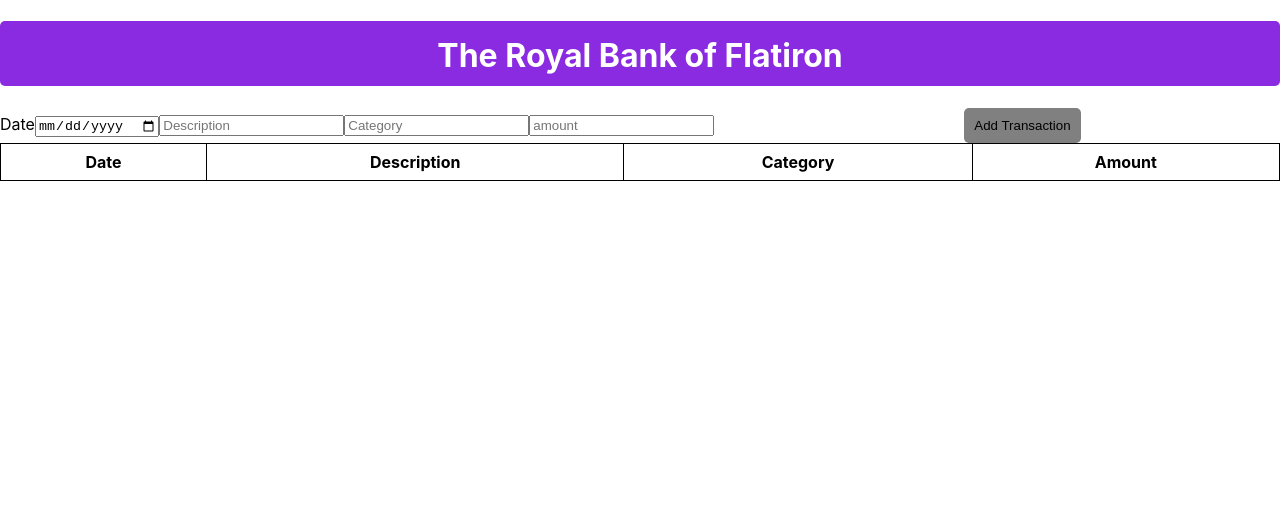
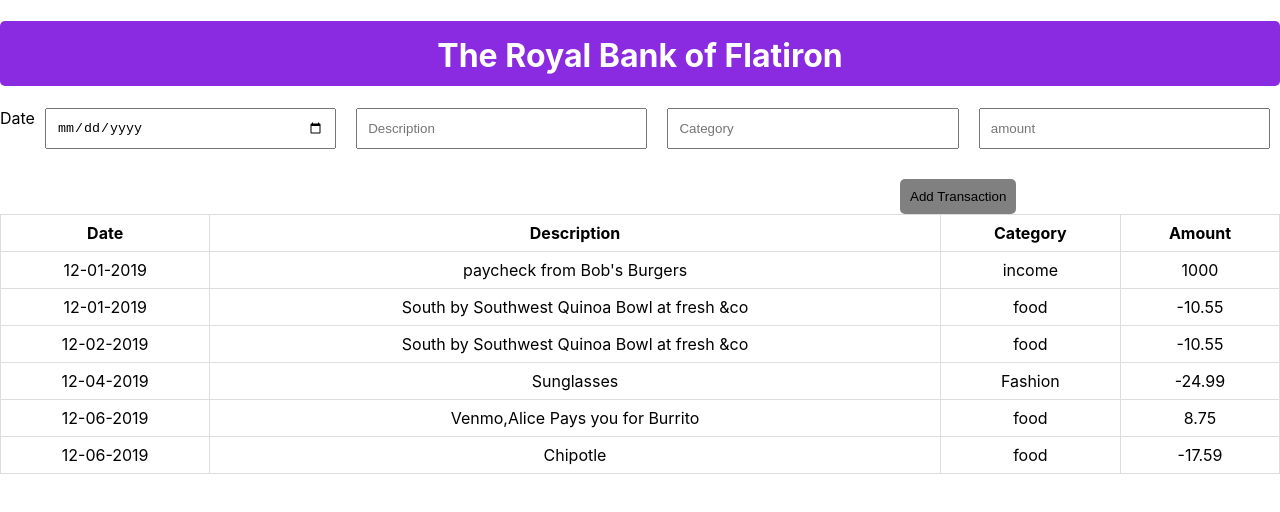
Before and after one commit to lornahmunene/bank-of-flatiron, a React (Create React App) app: page / in a window 1280 px wide. Shown: the top 512 px of the page. Built offline with nearby package versions, Linux system fonts and the light colour scheme.

Commit message:
modifys project

```diff
--- a/src/App.css
+++ b/src/App.css
@@ -25,8 +25,37 @@ thead th{
   background-color: gray;
   border-radius: 5px;
   text-align: center;
-  margin-left: 250px;
+  margin-left: 900px;
   border: none;
   padding: 10px;
+  margin-top: 20px;
 
 }
+.my-form{
+  display: flex;
+  flex-direction: row;
+}
+input{
+  flex:1;
+  margin-right: 10px;
+  padding: 10px;
+}
+
+  /* align-items: flex-start;  */
+
+
+.my-form label,
+.my-form input{
+  margin-bottom: 10px;
+}
+
+input{
+  margin-bottom: 5px;
+  margin-left: 10px;}
+
+.my-table th,
+.my-table td{
+  padding: 8px;
+  border: 1px solid #ddd;
+  text-align: center;
+}
--- a/src/Form.jsx
+++ b/src/Form.jsx
@@ -16,14 +16,21 @@ const handleSubmit=(e)=>{
     setCategory('');
     setAmount('');
   }
-  const [transactions,setTransactions]=useState([]);
-    const [date,setDate]=useState('');
+  const [transactions,setTransactions]=useState([
+  {date:"12-01-2019",description:"paycheck from Bob's Burgers",category:"income",amount:"1000"},
+  {date:"12-01-2019",description:"South by Southwest Quinoa Bowl at fresh &co",category:"food",amount:"-10.55"},
+  {date:"12-02-2019",description:"South by Southwest Quinoa Bowl at fresh &co",category:"food",amount:"-10.55"},
+  {date:"12-04-2019",description:"Sunglasses",category:"Fashion",amount:"-24.99"},
+  {date:"12-06-2019",description:"Venmo,Alice Pays you for Burrito",category:"food",amount:"8.75"},
+  {date:"12-06-2019",description:"Chipotle",category:"food",amount:"-17.59"}
+  ]);
+  const [date,setDate]=useState('');
     const [description,setDescription]=useState('');
     const [category,setCategory]=useState('');
     const [amount,setAmount]=useState('');
     return(
         <div>
-            <form onSubmit={handleSubmit}>
+            <form onSubmit={handleSubmit} className="my-form">
     <label>Date</label>
     <input type="date" placeholder='Date'value={date} onChange={(e)=>setDate(e.target.value)}/>
     <label></label>
@@ -32,9 +39,12 @@ const handleSubmit=(e)=>{
   <input type="text" placeholder='Category'value={category} onChange={(e)=>setCategory(e.target.value)} />
   <label ></label>
   <input type="number" placeholder='amount' value={amount} onChange={(e)=>setAmount(e.target.value)}/>
-  <button type="submit" class="button">Add Transaction</button>
   </form>
   <div>
+  <button type="submit" class="button">Add Transaction</button>
+  </div>
+  <div>
+
   <Table transactions={transactions}/>
   </div>
   </div>
--- a/src/Table.jsx
+++ b/src/Table.jsx
@@ -22,7 +22,7 @@ function Table({transactions}) {
                 </tr>
               ))}
             </tbody>
-        </table>
+            </table>
     </div>
   )
 }
```
